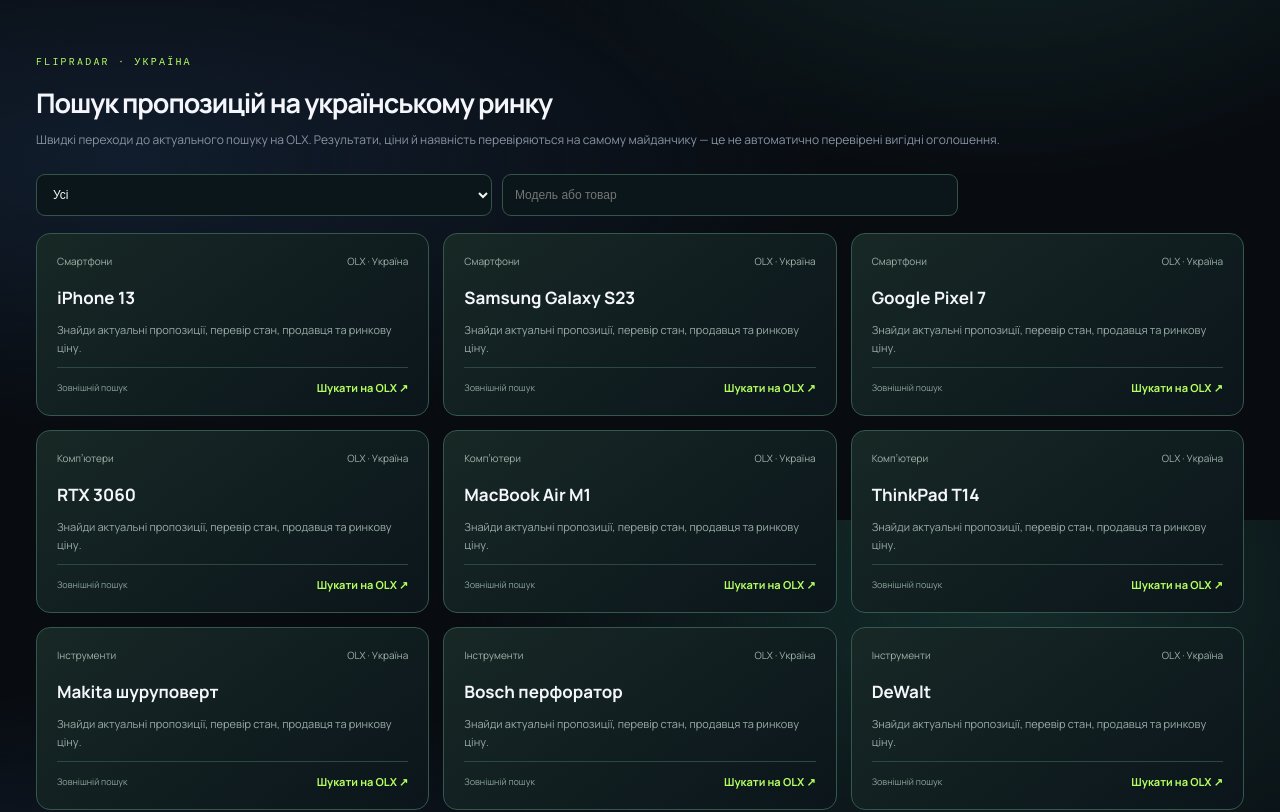
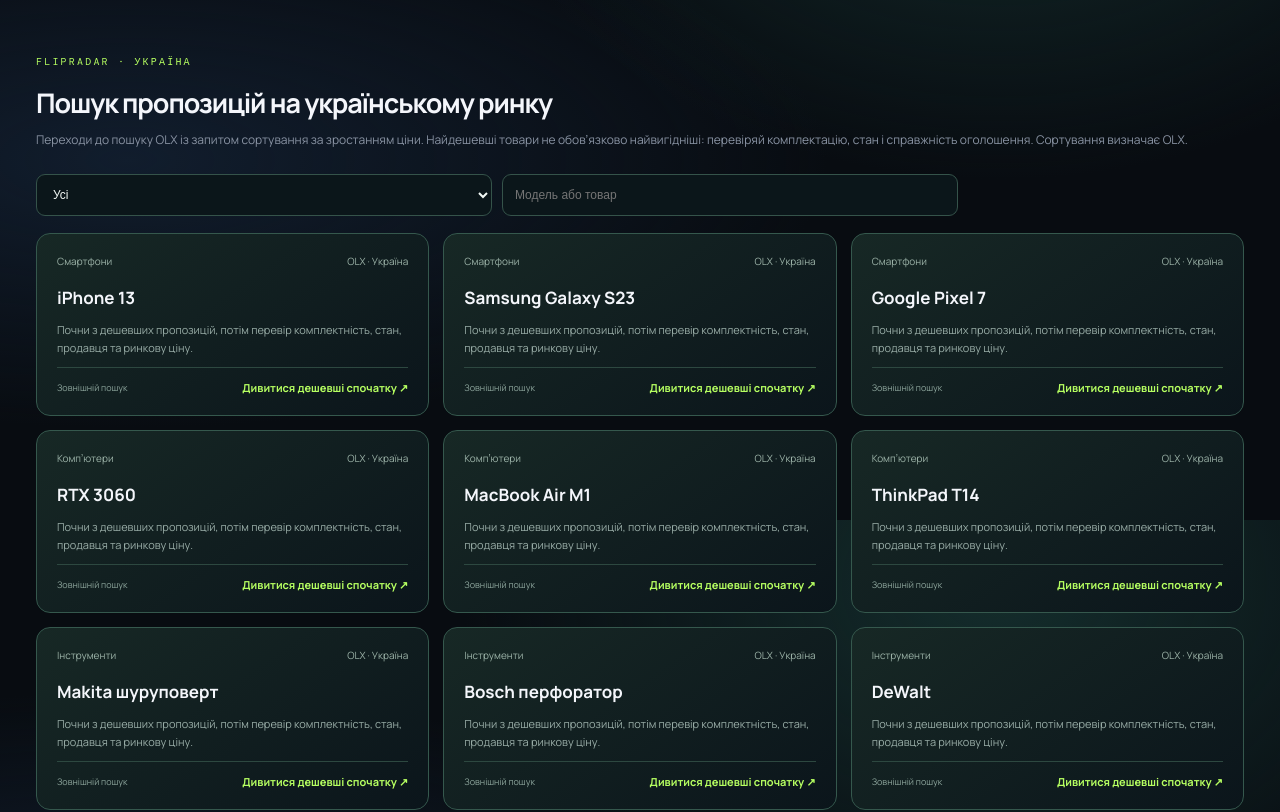
Before and after one commit to mazdareket-cpu/flipradar, a Next.js app: page / in a window 1280 px wide. Shown: the part 1880-2692 px from the top of the page. Built offline with nearby package versions, Linux system fonts and the light colour scheme; no server answers; the database is empty.

Commit message:
feat: request OLX ascending-price sort on Ukraine discovery links

```diff
--- a/app/UkraineDiscovery.tsx
+++ b/app/UkraineDiscovery.tsx
@@ -8,12 +8,12 @@
  {name:'Автозапчастини',terms:['диски R17','фари LED']},
  {name:'Ігрові консолі',terms:['PlayStation 5','Nintendo Switch']}
 ];
-const urlFor=(term:string)=>'https://www.olx.ua/uk/list/q-'+encodeURIComponent(term).replace(/%20/g,'-')+'/';
+const urlFor=(term:string)=>{const u=new URL('https://www.olx.ua/uk/list/q-'+encodeURIComponent(term).replace(/%20/g,'-')+'/');u.searchParams.set('search[order]','filter_float_price:asc');return u.toString()};
 export default function UkraineDiscovery(){
  const [category,setCategory]=useState('Усі'),[query,setQuery]=useState('');
  const searches=useMemo(()=>categories.filter(c=>category==='Усі'||c.name===category).flatMap(c=>c.terms.map(term=>({category:c.name,term}))).filter(x=>x.term.toLowerCase().includes(query.toLowerCase())),[category,query]);
- return <section className="sectionBlock" id="ua-discovery"><div className="sectionHeading"><div><div className="eyebrow">FLIPRADAR · УКРАЇНА</div><h2>Пошук пропозицій на українському ринку</h2><p>Швидкі переходи до актуального пошуку на OLX. Результати, ціни й наявність перевіряються на самому майданчику — це не автоматично перевірені вигідні оголошення.</p></div></div>
+ return <section className="sectionBlock" id="ua-discovery"><div className="sectionHeading"><div><div className="eyebrow">FLIPRADAR · УКРАЇНА</div><h2>Пошук пропозицій на українському ринку</h2><p>Переходи до пошуку OLX із запитом сортування за зростанням ціни. Найдешевші товари не обовʼязково найвигідніші: перевіряй комплектацію, стан і справжність оголошення. Сортування визначає OLX.</p></div></div>
  <div className="feedFilters"><select aria-label="Категорія пошуку" value={category} onChange={e=>setCategory(e.target.value)}><option>Усі</option>{categories.map(c=><option key={c.name}>{c.name}</option>)}</select><input aria-label="Фільтр моделей" placeholder="Модель або товар" value={query} onChange={e=>setQuery(e.target.value)}/></div>
- <div className="feedGrid">{searches.map(s=><article className="feedCard" key={s.term}><div className="feedCardTop"><span>{s.category}</span><span>OLX · Україна</span></div><h3>{s.term}</h3><p>Знайди актуальні пропозиції, перевір стан, продавця та ринкову ціну.</p><div className="feedCardBottom"><small>Зовнішній пошук</small><a href={urlFor(s.term)} target="_blank" rel="noopener noreferrer">Шукати на OLX ↗</a></div></article>)}</div>
+ <div className="feedGrid">{searches.map(s=><article className="feedCard" key={s.term}><div className="feedCardTop"><span>{s.category}</span><span>OLX · Україна</span></div><h3>{s.term}</h3><p>Почни з дешевших пропозицій, потім перевір комплектність, стан, продавця та ринкову ціну.</p><div className="feedCardBottom"><small>Зовнішній пошук</small><a href={urlFor(s.term)} target="_blank" rel="noopener noreferrer">Дивитися дешевші спочатку ↗</a></div></article>)}</div>
  <p className="feedDisclaimer">FlipRadar не копіює чужі оголошення з OLX. Для автоматичного імпорту конкретних товарів потрібне дозволене джерело даних або згода продавця.</p></section>
 }
```
